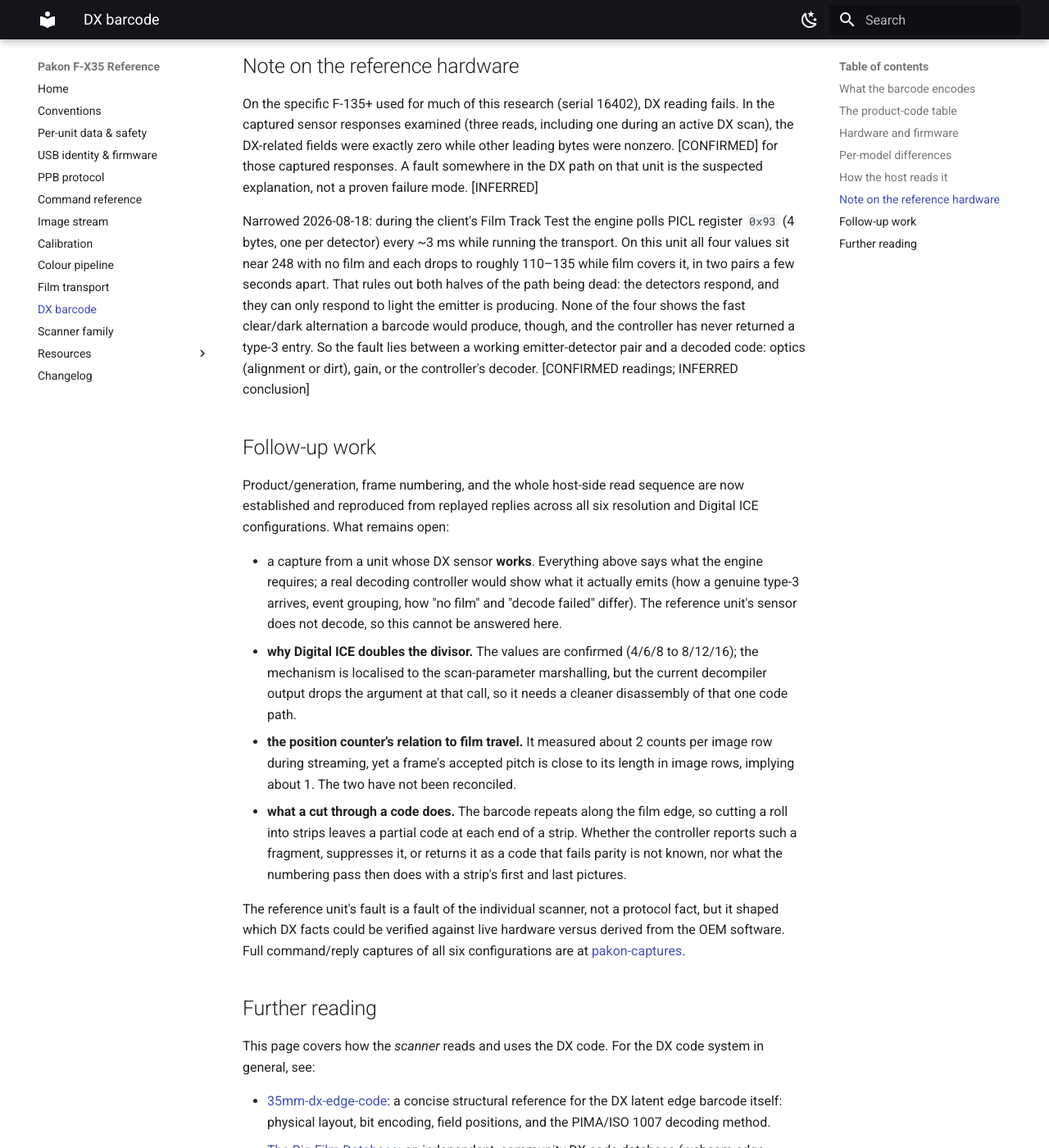
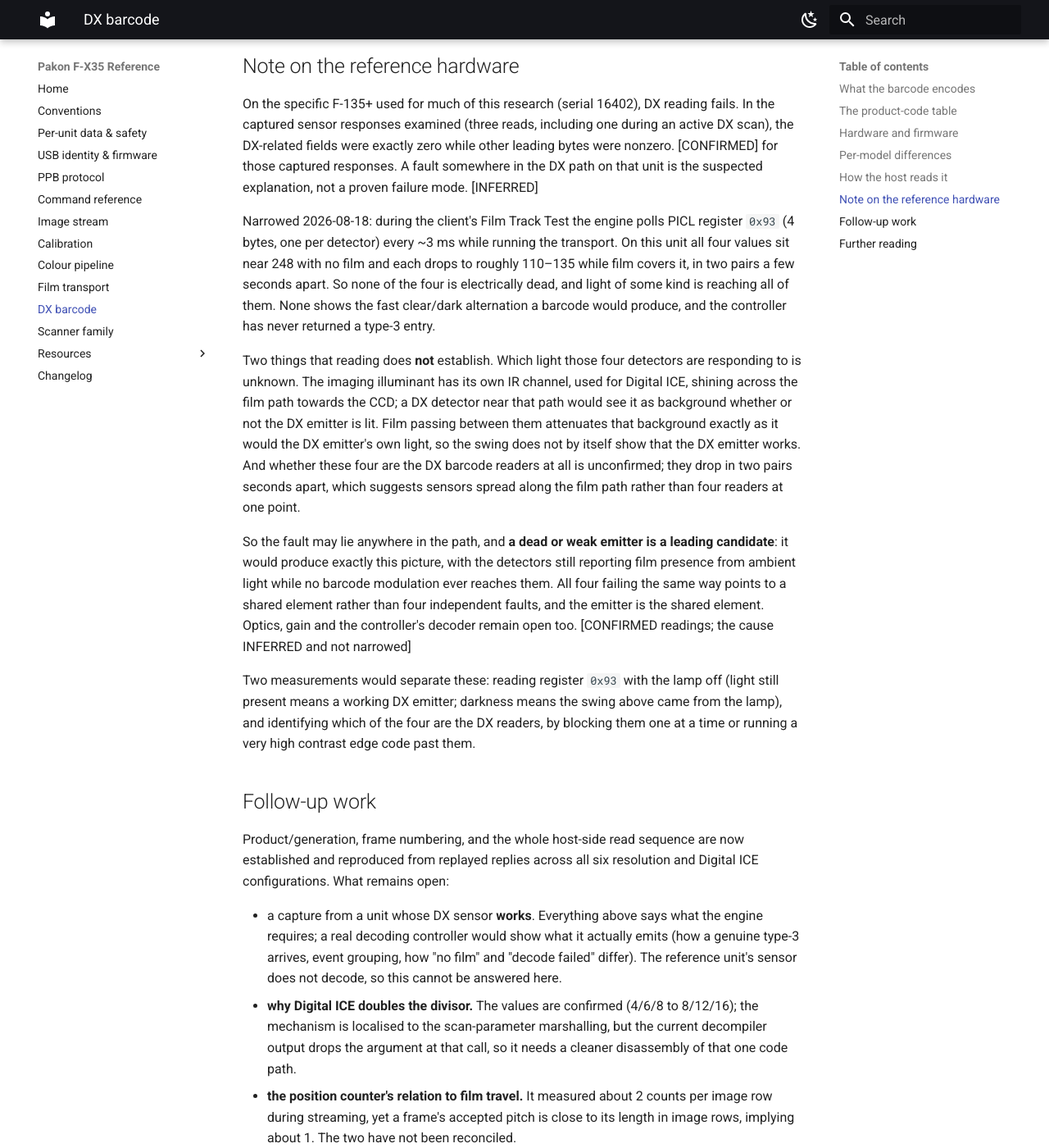
Before and after one commit to alibosworth/pakon-reference, an MkDocs documentation site: the page built from docs/dx-barcode.md, in a window 1280 px wide and 1400 px high, scrolled down 6705 px. Shown: the whole window at 82% size. Built offline with MkDocs 1.6.1 and Material for MkDocs 9.7.7, drawn with Linux system fonts in a browser that asks for light colours.

Commit message:
DX barcode: withdraw the claim that the emitter is proven working
An hour ago I read the Film Track Test swing as proof the DX emitter
works, on the grounds that detectors can only respond to light something
is producing. That does not follow. The imaging illuminant has an IR
channel for Digital ICE shining across the film path, and a DX detector
near it sees that as background whether or not the DX emitter is lit;
film attenuates the background exactly as it would the emitter's own
light. It is also unconfirmed that those four reg-0x93 detectors are the
DX barcode readers, and they drop in two pairs seconds apart, which
looks like sensors spread along the path.

A dead or weak emitter is a leading candidate rather than an excluded
one: it would produce this picture exactly, and four detectors failing
identically points at the element they share. The page states the cause
as not narrowed and names the two measurements that would separate the
cases.

```diff
--- a/docs/dx-barcode.md
+++ b/docs/dx-barcode.md
@@ -314,13 +314,33 @@
 PICL register `0x93` (4 bytes, one per detector) every ~3 ms while running
 the transport. On this unit all four values sit near 248 with no film and
 each drops to roughly 110–135 while film covers it, in two pairs a few
-seconds apart. That rules out both halves of the path being dead: the
-detectors respond, and they can only respond to light the emitter is
-producing. None of the four shows the fast clear/dark alternation a barcode
-would produce, though, and the controller has never returned a type-3 entry.
-So the fault lies between a working emitter-detector pair and a decoded code:
-optics (alignment or dirt), gain, or the controller's decoder.
-[CONFIRMED readings; INFERRED conclusion]
+seconds apart. So none of the four is electrically dead, and light of some
+kind is reaching all of them. None shows the fast clear/dark alternation a
+barcode would produce, and the controller has never returned a type-3 entry.
+
+Two things that reading does **not** establish. Which light those four
+detectors are responding to is unknown. The imaging illuminant has its own IR
+channel, used for Digital ICE, shining across the film path towards the CCD;
+a DX detector near that path would see it as background whether or not the DX
+emitter is lit. Film passing between them attenuates that background exactly
+as it would the DX emitter's own light, so the swing does not by itself show
+that the DX emitter works. And whether these four are the DX barcode readers
+at all is unconfirmed; they drop in two pairs seconds apart, which suggests
+sensors spread along the film path rather than four readers at one point.
+
+So the fault may lie anywhere in the path, and **a dead or weak emitter is a
+leading candidate**: it would produce exactly this picture, with the
+detectors still reporting film presence from ambient light while no barcode
+modulation ever reaches them. All four failing the same way points to a shared
+element rather than four independent faults, and the emitter is the shared
+element. Optics, gain and the controller's decoder remain open too.
+[CONFIRMED readings; the cause INFERRED and not narrowed]
+
+Two measurements would separate these: reading register `0x93` with the lamp
+off (light still present means a working DX emitter; darkness means the swing
+above came from the lamp), and identifying which of the four are the DX
+readers, by blocking them one at a time or running a very high contrast edge
+code past them.
 
 ## Follow-up work
 
```
Also changed, not shown: docs/CHANGELOG.md (+10 -3 lines).
